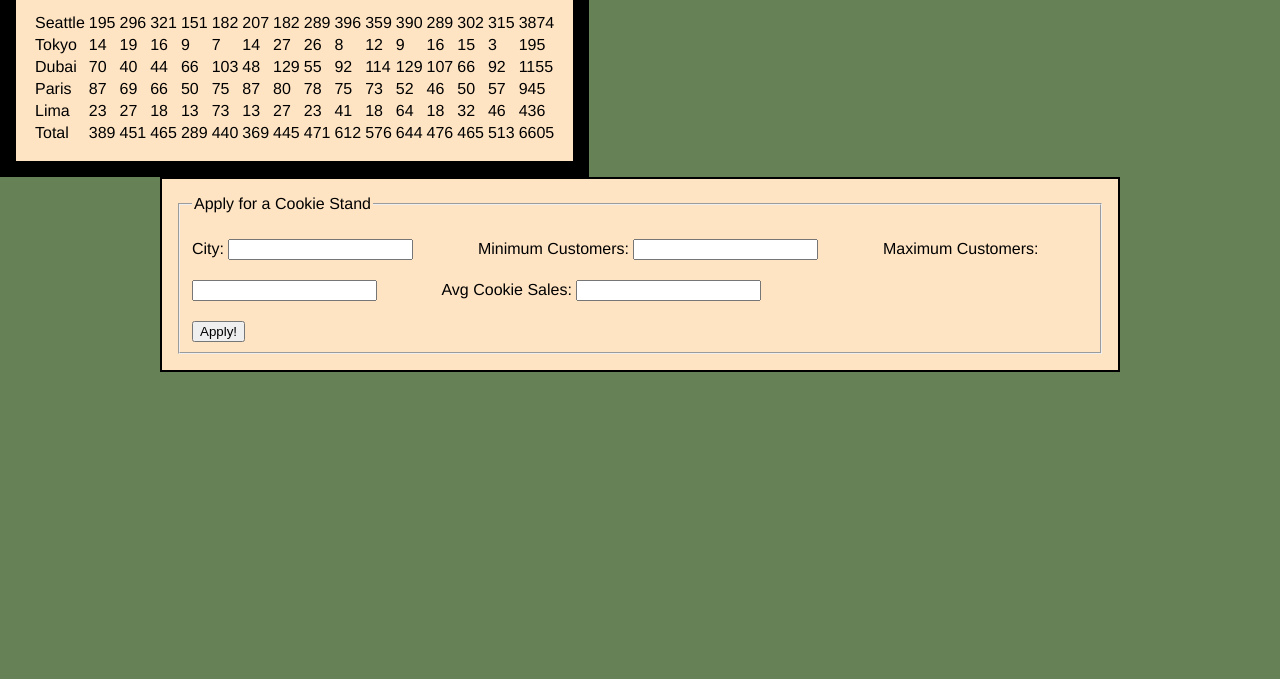
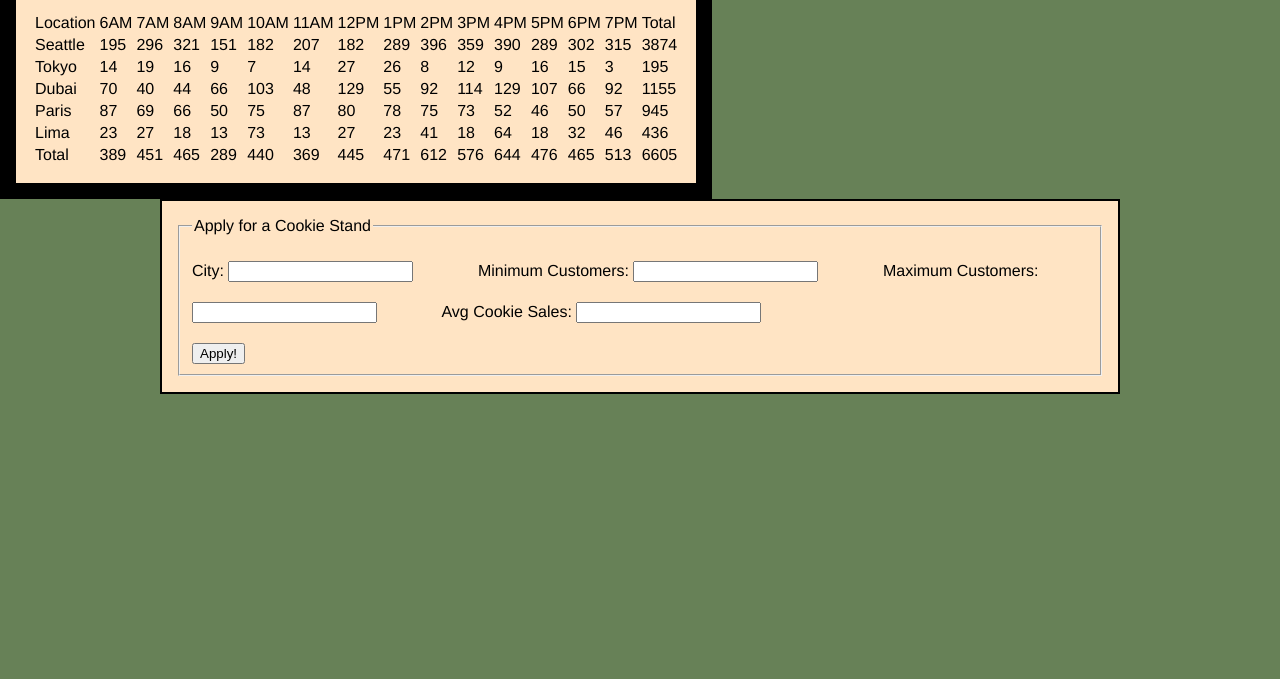
Before and after one commit to kevin-c-stone/cookie-stand, a plain HTML site: page project-directory/sales.html in a window 1280 px wide. Shown: the part 121-800 px from the top of the page. Drawn offline with Linux system fonts and the light colour scheme.

Commit message:
updated the table

```diff
--- a/project-directory/app.js
+++ b/project-directory/app.js
@@ -127,8 +127,6 @@ function render () {
   dataEl = document.createElement('td');
   dataEl.innerText = this.dailySales;
   rowEl.appendChild(dataEl);
-
-
 }
 
 // Form
@@ -156,5 +154,5 @@ applicationForm.addEventListener('submit', newCookieStand);
 
 
 
-newApplicant.calcAvgCookiesBought();
-newApplicant.renderTableRow();
+// newApplicant.calcAvgCookiesBought();
+// newApplicant.renderTableRow();
--- a/project-directory/sales.html
+++ b/project-directory/sales.html
@@ -17,7 +17,24 @@
     </header>
     <body>
         <table id="sales-data">
-
+          <tr>
+            <td>Location</td>
+            <td>6AM</td>
+            <td>7AM</td>
+            <td>8AM</td>
+            <td>9AM</td>
+            <td>10AM</td>
+            <td>11AM</td>
+            <td>12PM</td>
+            <td>1PM</td>
+            <td>2PM</td>
+            <td>3PM</td>
+            <td>4PM</td>
+            <td>5PM</td>
+            <td>6PM</td>
+            <td>7PM</td>
+            <td>Total</td>
+          </tr>
         </table>
 
 
```
